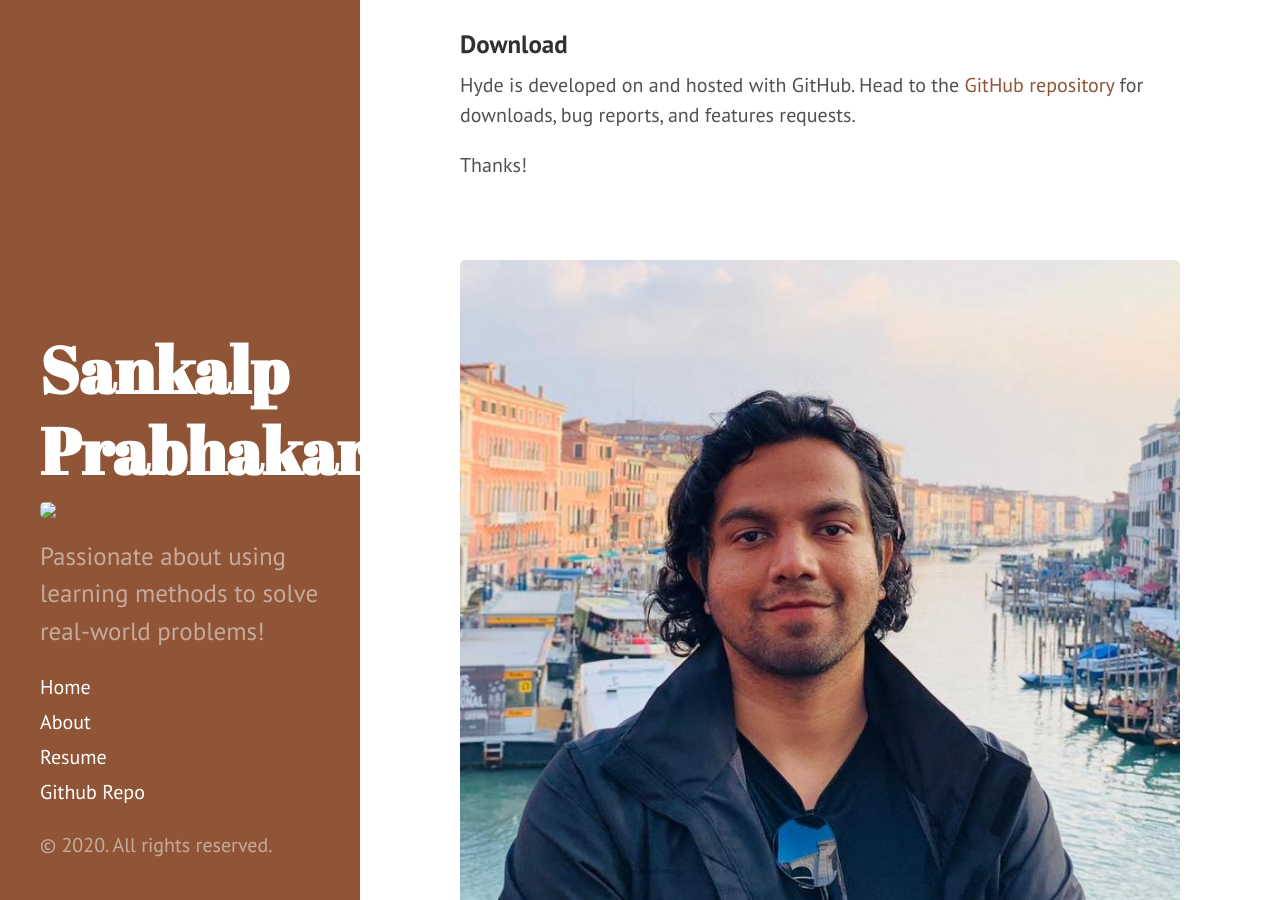
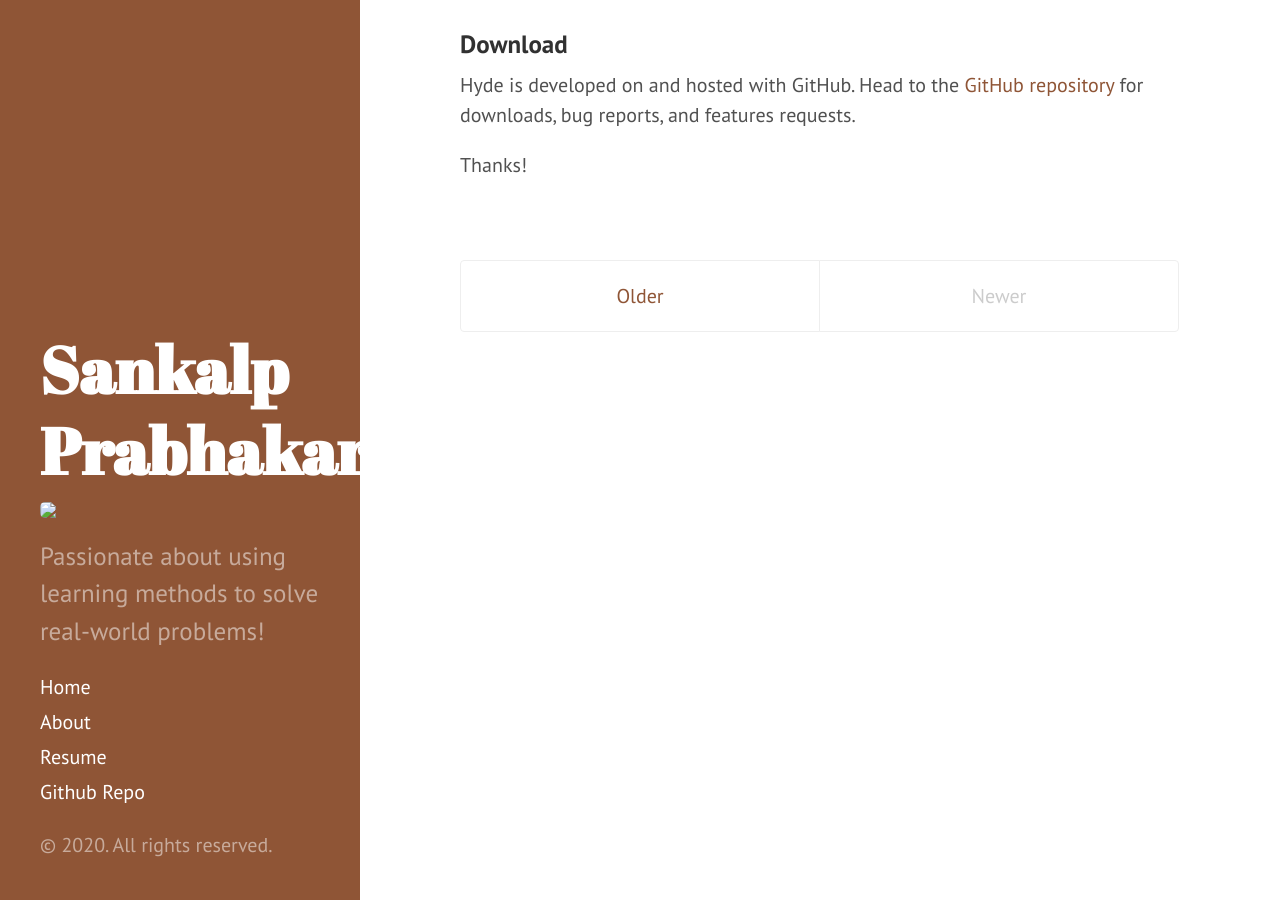
Before and after one commit to sankalp-prabhakar/sankalp-prabhakar.github.io, a Jekyll site: the page built from index.html, in a window 1280 px wide and 900 px high, scrolled down 1145 px. Built offline with Jekyll 4.4.1, drawn with Linux system fonts in a browser that asks for light colours; the list of posts is cut into pages by our own code.

Commit message:
baseline commit #6

```diff
--- a/index.html
+++ b/index.html
@@ -19,10 +19,6 @@ title: Home
   {% endfor %}
 </div>
 
-<div class="author-image">
-    <img src="https://sankalp-prabhakar.github.io/public/profile_picture.jpg" alt="Author Image" class="img--circle img--headshot element--center">
-</div>
-
 <div class="pagination">
   {% if paginator.next_page %}
     <a class="pagination-item older" href="{{ site.baseurl }}page{{paginator.next_page}}">Older</a>
```
